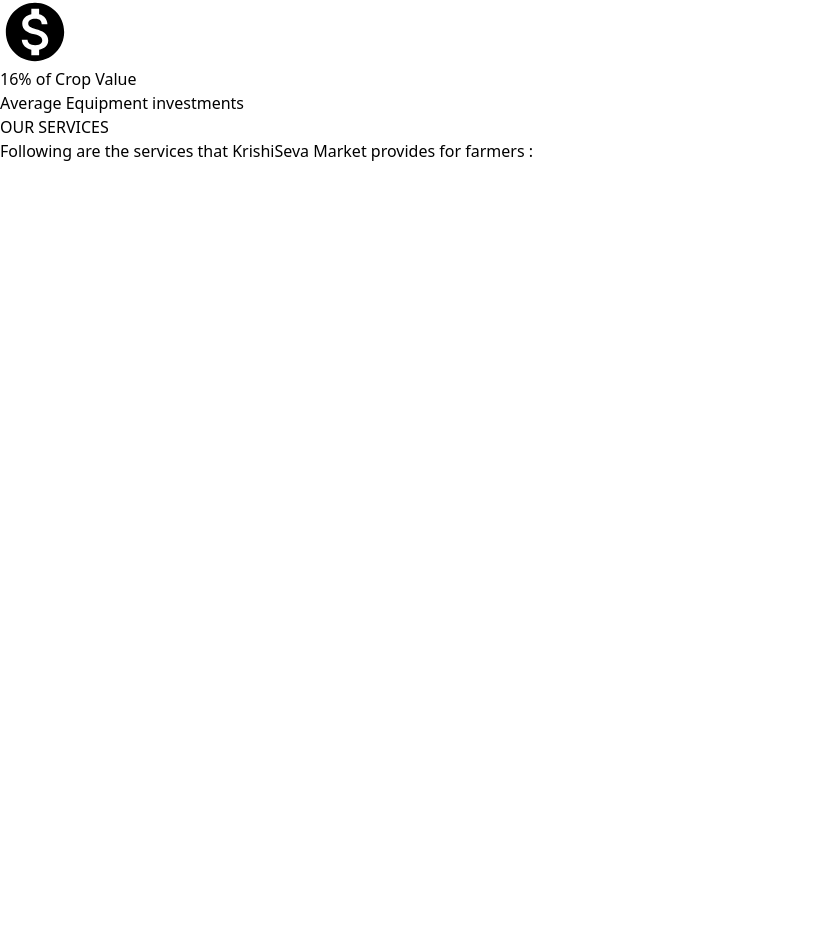
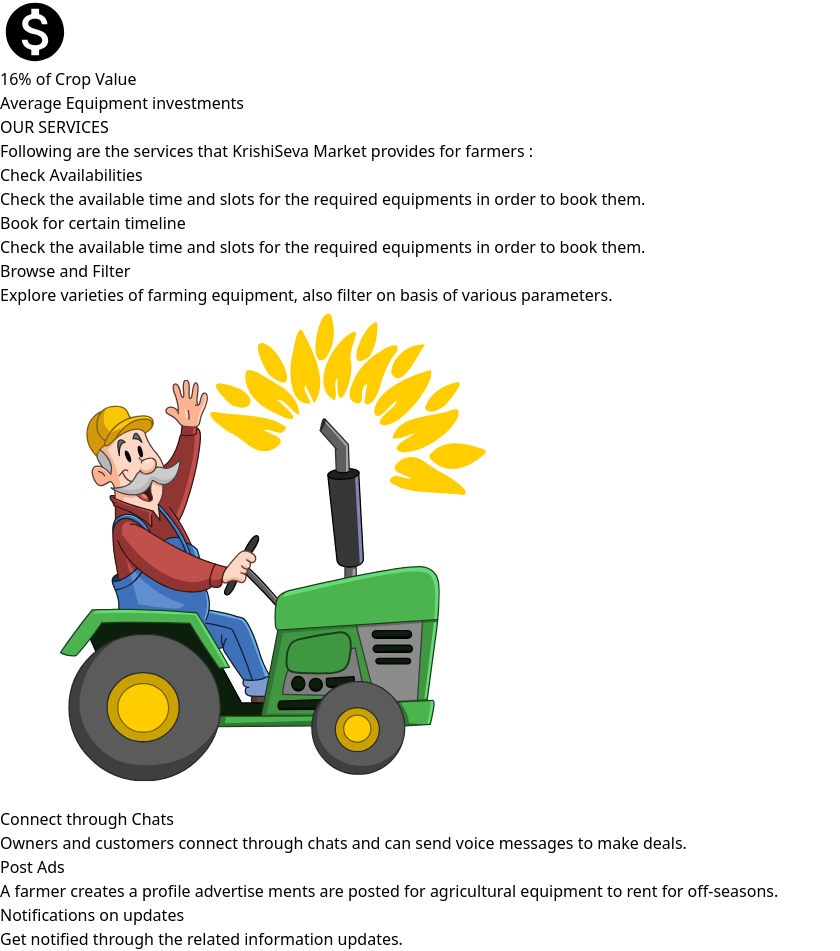
Before and after one commit to tusharbhoge/KrishiSevaProject, a React (Vite) app in the folder Client/: page / in a window 1280 px wide. Shown: the part 1692-2643 px from the top of the page, without its empty margins (0-840 px from the left). Before the commit the page ends 1855 px from the top, so only its background shows below. Built offline with nearby package versions, Linux system fonts and the light colour scheme.

Commit message:
home page completed

```diff
--- a/Client/src/components/Authentication/Authentication1.jsx
+++ b/Client/src/components/Authentication/Authentication1.jsx
@@ -10,7 +10,7 @@
   const border = "w-full px-10 m-4 py-2 border border-green-600 text-green-700 bg-white rounded-[15px] hover:bg-green-700 hover:text-white ";
   return (<>
   <div className='h-auto w-screen bg-cover bg-center  flex justify-center items-center' style={{ backgroundImage:`url(${bgImage})`}}>
-    <div className='w-screen h-auto flex justify-center items-center z-50   bg-black bg-opacity-50 '>
+    <div className='w-screen h-auto flex justify-center items-center z-50   bg-black bg-opacity-75 '>
     <div className='authContainer h-[100vh] w-[50vw] bg-cover bg-center  flex justify-center items-center ' style={{ backgroundImage:`url(${authBgImage})`}}>
       <div className='h-full w-full bg-gray-300 bg-opacity-60 flex flex-col justify-center items-center'>
           <div className='h-[110px] w-[110px] bg-white rounded-full flex justify-center items-center   '>
--- a/Client/src/components/Authentication/Authentication2.jsx
+++ b/Client/src/components/Authentication/Authentication2.jsx
@@ -11,7 +11,7 @@
   return (
     <>
     <div className='h-auto w-screen bg-cover bg-center  flex justify-center items-center' style={{ backgroundImage:`url(${bgImage})`}}>
-    <div className='w-screen h-screen flex justify-center items-center z-50   bg-black bg-opacity-50'>
+    <div className='w-screen h-screen flex justify-center items-center z-50   bg-black bg-opacity-75'>
     <div className='authContainer h-[100vh] w-[50vw] bg-cover bg-center  flex justify-center items-center ' style={{ backgroundImage:`url(${authBgImage})`}}>
       <div className='h-full w-full bg-gray-300 bg-opacity-60 flex flex-col justify-center items-center'>
           <div className='h-[110px] w-[110px] bg-white rounded-full flex justify-center items-center   '>
--- a/Client/src/components/Home.jsx
+++ b/Client/src/components/Home.jsx
@@ -11,6 +11,23 @@
 import GroupsIcon from '@mui/icons-material/Groups';
 import ThumbUpAltIcon from '@mui/icons-material/ThumbUpAlt';
 import MonetizationOnIcon from '@mui/icons-material/MonetizationOn';
+import appicon from "../assets/appicon.png"
+
+
+
+const Scard = (props) => {
+  return (
+    <>
+    <div className='h-[150px] w-[500px] bg-green-700  text-white text-xl flex flex-col justify-center items-center px-5 rounded-xl text-left '>
+      <h1 className='text-2xl pb-2 font-semibold'>{props.title}</h1>
+      <p>{props.description}</p>
+
+    </div>
+    </>
+  )
+}
+
+
 
 const Home = () => {
 
@@ -29,7 +46,7 @@
         </div>
 
     </div>
-    <div className='h-[90vh] w-full bg-gray-100 font-bold py-5 '>
+    <div className='h-auto w-full bg-gray-100 font-bold py-5 '>
       <h1 className='text-center text-3xl text-green-600 p-[20px]'>
         WHAT WE OFFER
       </h1>
@@ -93,13 +110,13 @@
       </div>
 
       <div className=' h-[100%] w-[50%] flex justify-center items-center '>
-        <img className='h-[320px] ' src={pc} alt="" />
+        <img className='h-[320px] ' src={pc} alt="pc" />
       </div>
       </div>
       </div>
 
-      <div className='w-screen h-[80vh] bg-white'>
-      <div className='flex flex-row px-[15vw] gap-10 justify-around items-center m-0 p-0  pt-[150px]'>
+      <div className='w-screen h-[60vh] bg-white flex justify-center items-center '>
+      <div className='flex flex-row  gap-32 justify-around items-center '>
         <div className='bg-zinc-50 w-60 h-60  text-center items-center justify-center  shadow-[6px_6px_10px_rgba(0,0,0,0.5)]' >
 
         <div className='p-6'>
@@ -137,7 +154,8 @@
     </div>
 
 
-      <div className='w-screen h-[80vh] bg-gray-50'>
+    </div>
+    <div className='w-screen h-[100vh] bg-gray-50 flex flex-col justify-center items-center'>
         <h1 className='text-center text-3xl text-gray-900 font-bold pt-5'>
         OUR SERVICES
         </h1>
@@ -145,17 +163,41 @@
         <h1  className=' py-5 text-center text-lg text-black'>
         Following are the services that KrishiSeva Market provides for farmers :
         </h1>
-
+        <div className='h-[150px] w-screen flex justify-center items-center gap-24 my-5 '>
+          <Scard
+          title="Check Availabilities"
+          description="Check  the available time and slots for the required equipments in order to book them."
+          />
+          <Scard
+          title="Book for certain timeline"
+          description="Check  the available time and slots for the required equipments in order to book them."
+          />
+        </div>
+        <div className='h-[150px] w-screen flex justify-center items-center gap-24 my-5 '>
+          <Scard
+          title=" Browse and Filter"
+          description="Explore varieties of farming equipment, also filter on basis of various parameters."
+          />
+          <div className='w-[150px] h-[150px] flex justify-center items-center'><img src={appicon} alt="" /></div>
+          <Scard
+          title="Connect through Chats"
+          description="Owners and customers connect through chats and can send voice messages to make deals."
+          />
+        </div>
+        <div className='h-[150px] w-screen flex justify-center items-center gap-24 my-5 '>
+          <Scard
+          title="Post Ads"
+          description="A farmer creates a profile advertise ments are posted for agricultural equipment to rent for off-seasons."
+          />
+          <Scard
+          title="Notifications on updates"
+          description="Get notified through the related information updates."
+          />
+        </div>
 
       </div>
 
 
-
-
-
-
-
-    </div>
 
 
 
```
